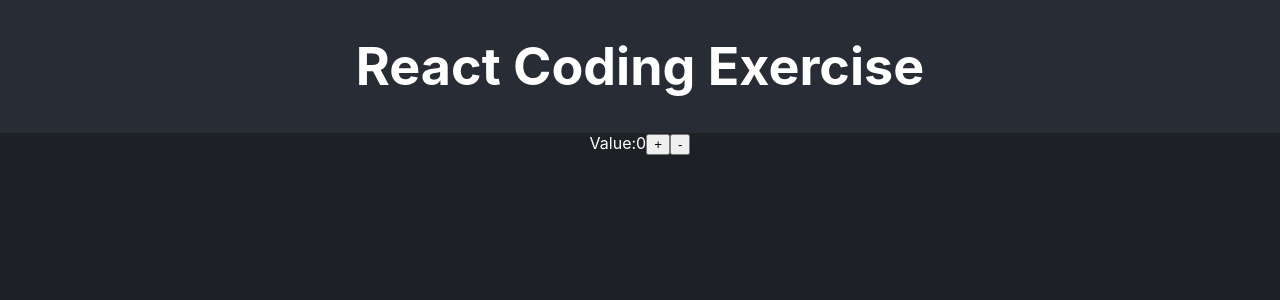
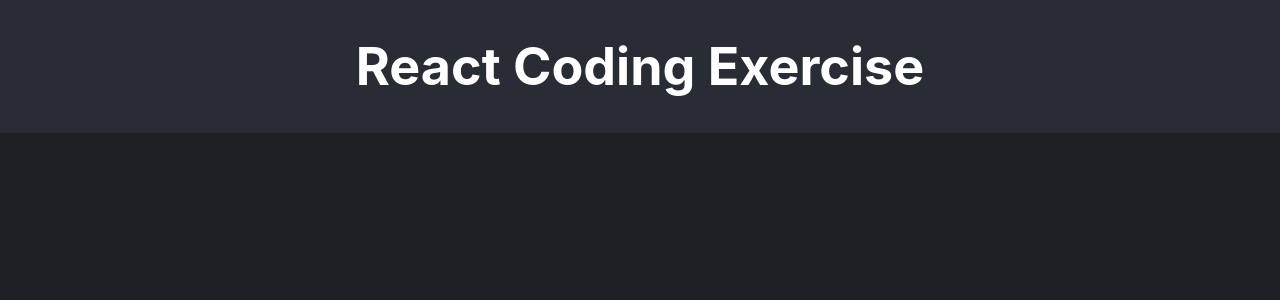
Before and after one commit to zeelmavani/rpg-dnd-react, a React (Create React App) app: page / in a window 1280 px wide. Shown: the top 300 px of the page. Built offline with nearby package versions, Linux system fonts and the light colour scheme.

Commit message:
updated/downgraded versions to run in local

```diff
--- a/package.json
+++ b/package.json
@@ -3,12 +3,13 @@
   "version": "0.1.0",
   "private": true,
   "dependencies": {
+    "@material-ui/core": "^4.12.4",
     "@testing-library/jest-dom": "^5.16.5",
     "@testing-library/react": "^13.4.0",
     "@testing-library/user-event": "^13.5.0",
     "react": "^18.2.0",
     "react-dom": "^18.2.0",
-    "react-scripts": "5.0.1",
+    "react-scripts": "^2.1.3",
     "web-vitals": "^2.1.4"
   },
   "scripts": {
--- a/src/App.js
+++ b/src/App.js
@@ -1,22 +1,16 @@
-import { useState } from 'react';
+import React from 'react'
 import './App.css';
-import { ATTRIBUTE_LIST, CLASS_LIST, SKILL_LIST } from './consts.js';
+import { CharSheet } from './components/CharSheet';
 
 
 function App() {
-  const [num, setNum] = useState(0);
   return (
     <div className="App">
       <header className="App-header">
         <h1>React Coding Exercise</h1>
       </header>
       <section className="App-section">
-        <div>
-          Value:
-          {num}
-          <button>+</button>
-          <button>-</button>
-        </div>
+        <CharSheet></CharSheet>
       </section>
     </div>
   );
--- /dev/null
+++ b/src/components/CharSheet.jsx
@@ -0,0 +1,8 @@
+import React, { useState } from 'react';
+
+
+export function CharSheet() {
+  return (
+    <></>
+  );
+}
```
Also changed, not shown: src/components/index.js (added), 1 other file (tests, documents, lock files or other folders).
